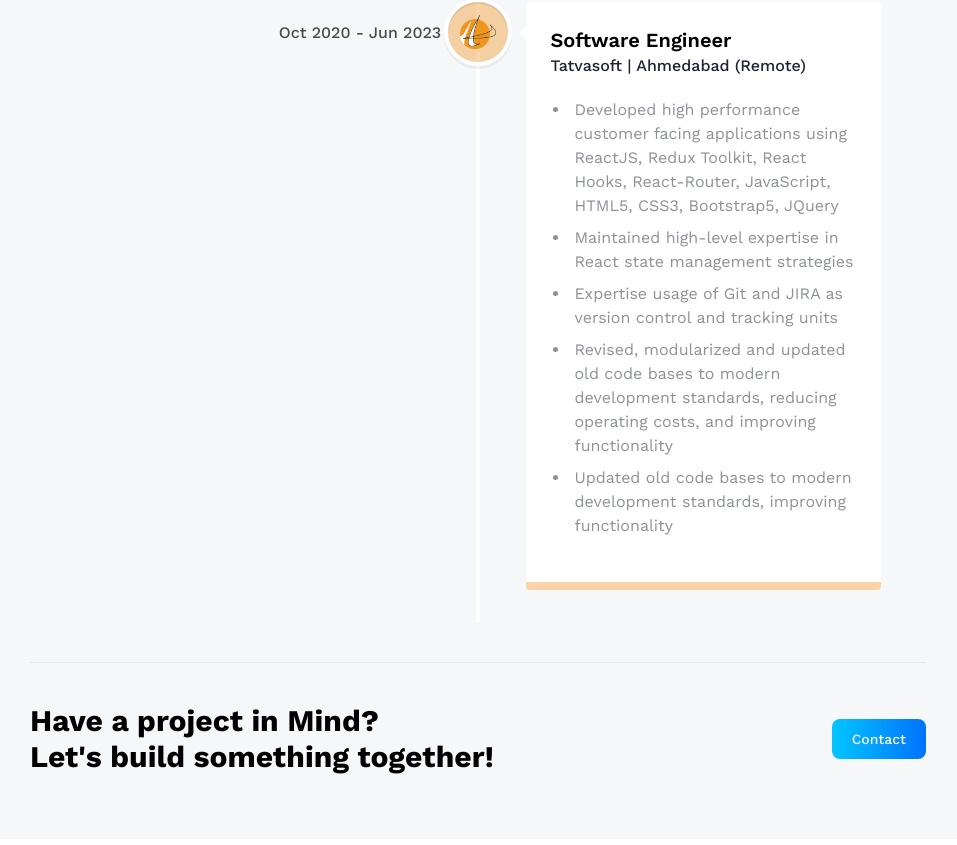
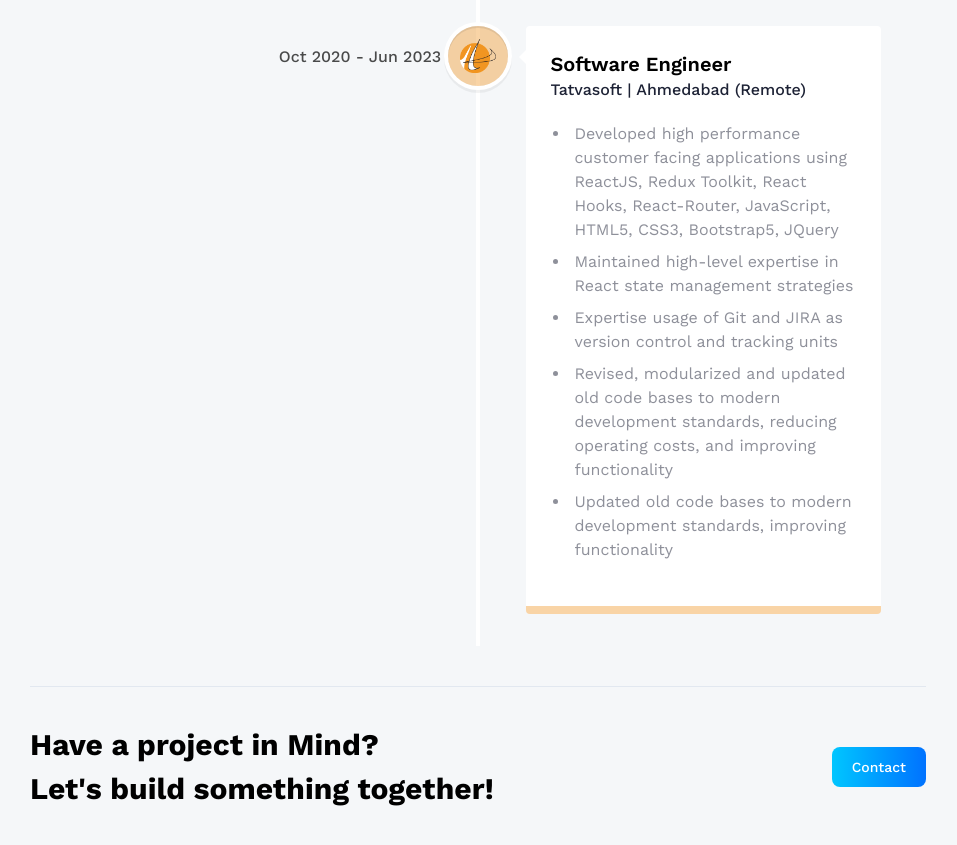
Before and after one commit to mynameisharsh/portfolio, a React (Vite) app: page /about in a window 1280 px wide. Shown: the part 1714-2559 px from the top of the page, without its empty margins (162-1119 px from the left). Built offline with nearby package versions, Linux system fonts and the light colour scheme; no server answers.

Commit message:
refactor: refactored content and key changes

```diff
--- a/src/components/CTA.jsx
+++ b/src/components/CTA.jsx
@@ -3,8 +3,8 @@ import { Link } from "react-router-dom";
 const CTA = () => {
   return (
     <div className="pt-10">
-      <div className="flex flex-row max-sm:flex-col justify-between items-center">
-        <div className="flex flex-col">
+      <div className="flex flex-row max-sm:flex-col justify-between items-center gap-8">
+        <div className="flex flex-col gap-2">
           <p className="text-3xl font-bold">Have a project in Mind?</p>
           <p className="text-3xl font-bold">Let's build something together!</p>
         </div>
--- a/src/constants/index.js
+++ b/src/constants/index.js
@@ -181,7 +181,7 @@ export const projects = [
     theme: "btn-back-green",
     name: "Auth Application",
     description:
-      'built own auth toolkit using the newest Next Auth v5 (Auth.js) with Two Factor Authentication (2FA), Forgot Password functionality, Email Verification functionality, Credential Login, OAuth (Google & Github) Login and much more.',
+      'Built own auth toolkit using the newest Next Auth v5 (Auth.js) with Two Factor Authentication (2FA), Forgot Password functionality, Email Verification functionality, Credential Login, OAuth (Google & Github) Login and much more.',
     link: "https://github.com/mynameisharsh/next-auth",
   },
   {
--- a/src/pages/About.jsx
+++ b/src/pages/About.jsx
@@ -43,7 +43,7 @@ const About = () => {
         </div>
       </div>
 
-      <div className="py-10">
+      <div className="py-10">+
         <h3 className="subhead-text">Work Experience</h3>
         <p className="mt-5 text-slate-500">
           Extensive experience in frontend development, delivering
@@ -83,8 +83,8 @@ const About = () => {
                   {experience.company_name}
                 </h4>
                 <ul className="my-5 list-disc ml-5 space-y-2">
-                  {experience.points.map((point) => (
-                    <li className="text-black-500/50 font-normal pl-1 text-small">
+                  {experience.points.map((point, index) => (
+                    <li key={`experience-${index}`} className="text-black-500/50 font-normal pl-1 text-small">
                       {point}
                     </li>
                   ))}
```
